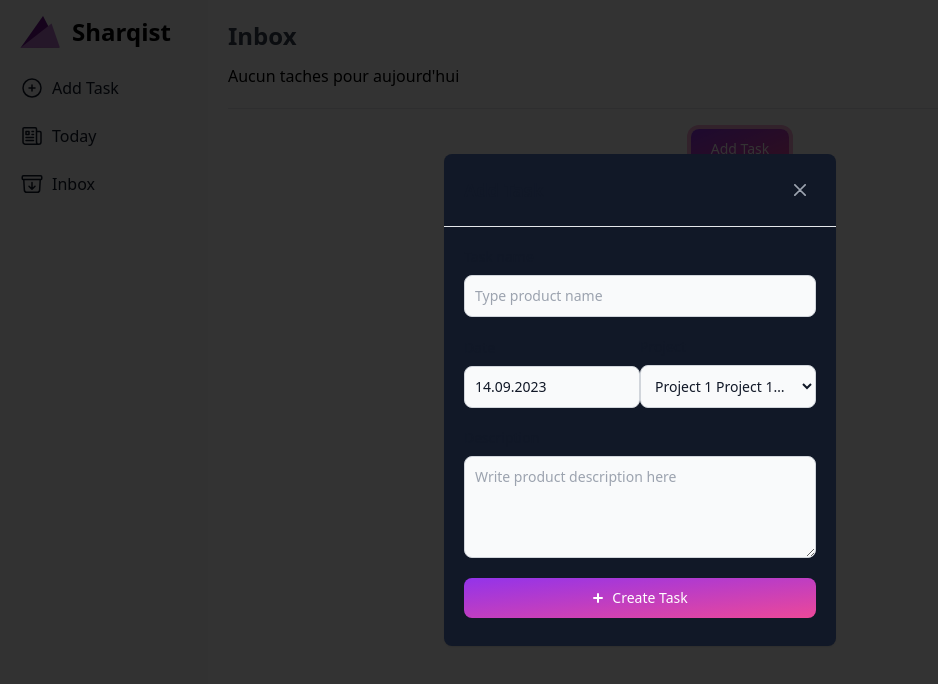
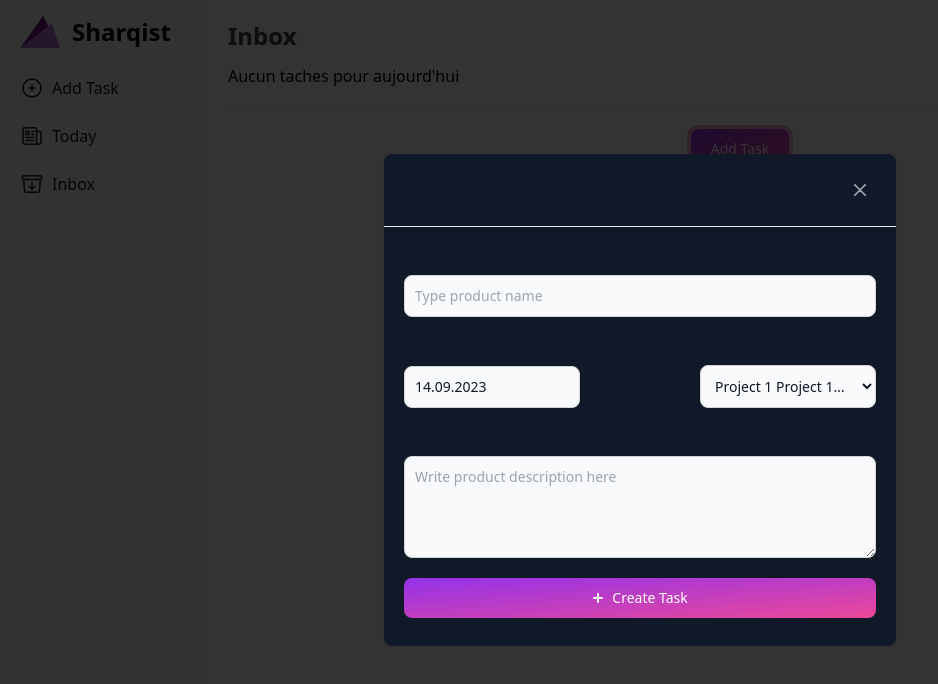
Before and after one commit to Sharqiewicz/Sharqist, a React (Vite) app: page / in a window 1280 px wide. Both pictures are taken after a click on the button "Add Task". Shown: the top 684 px of the page, without its empty margins (0-938 px from the left). Built offline with nearby package versions, Linux system fonts and the light colour scheme.

Commit message:
change AddTaskModal width

```diff
--- a/src/modals/AddTaskModal/AddTaskModal.tsx
+++ b/src/modals/AddTaskModal/AddTaskModal.tsx
@@ -102,7 +102,7 @@ const renderTaskModal = ({
   >
     <div className='fixed top-0 bottom-0 left-0 right-0 bg-black opacity-80'></div>
     <div className='relative w-full max-w-md max-h-full p-4'>
-      <div className='fixed bg-gray-900 rounded-lg shadow z-60 top-1/2 left-1/2 -translate-y-2/4 -translate-x-2/4'>
+      <div className='fixed w-2/5 bg-gray-900 rounded-lg shadow z-60 top-1/2 left-1/2 -translate-y-2/4 -translate-x-2/4'>
         {renderHeader({ closeModal })}
         <form className='p-4 md:p-5' onSubmit={onSubmit}>
           {renderTaskName(handleChange)}
```
